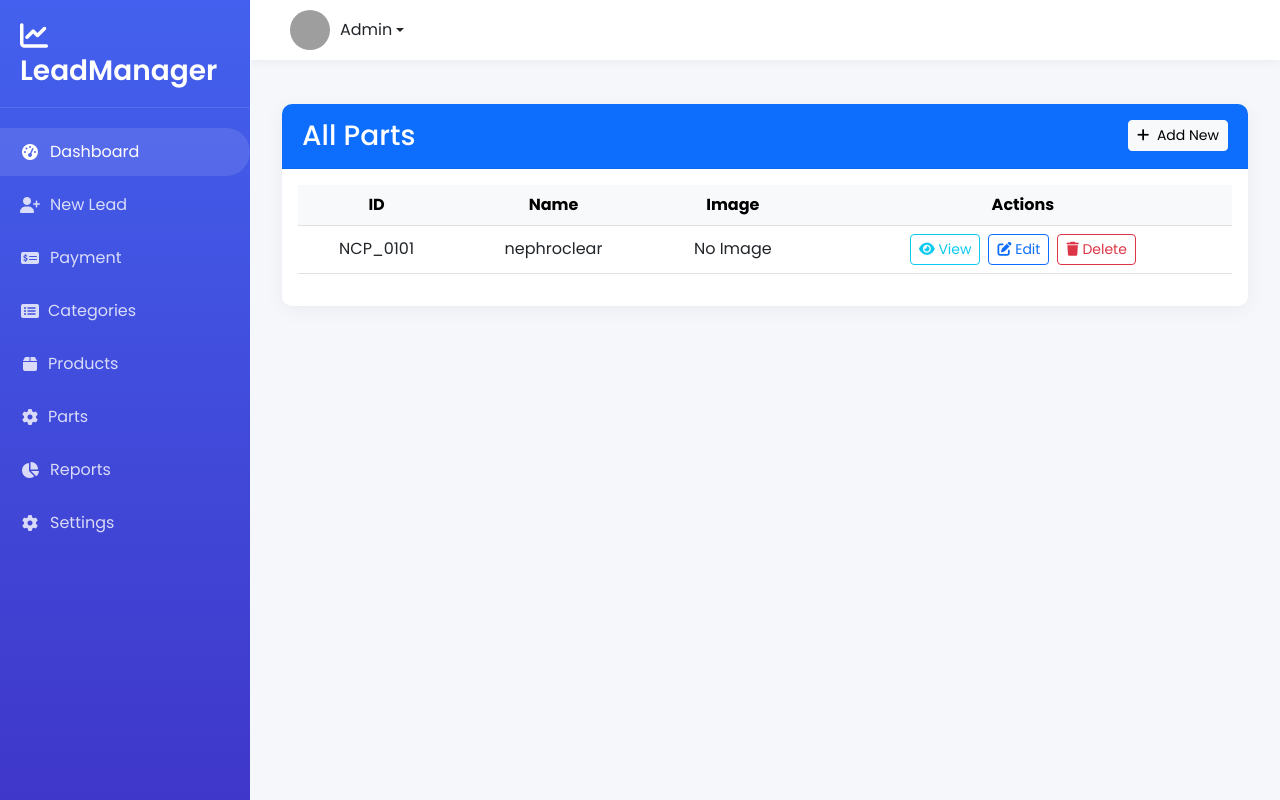
After one commit to MS03122003/gkhealthcare, a Django app: page /parts/ in a window 1280 px wide. The commit adds this page. Run offline with Django 5.2, Linux system fonts and the light colour scheme; data comes from the database, SQL or seed files in the repository; both versions use the stored data as it was after the commit; grey boxes are pictures that could not be loaded.

Commit message:
first commit

```diff
--- a/leadmanager/leads/models.py
+++ b/leadmanager/leads/models.py
@@ -131,3 +131,19 @@ class PaymentFollowUp(models.Model):
     class Meta:
         verbose_name = "Payment Follow-up"
         verbose_name_plural = "Payment Follow-ups"
+
+
+class Parts(models.Model):
+    id = models.CharField(max_length=50, primary_key=True)
+    name = models.CharField(max_length=255)
+    parts_image = models.ImageField(upload_to='parts_images/', blank=True, null=True)
+    created_at = models.DateTimeField(auto_now_add=True)
+    updated_at = models.DateTimeField(auto_now=True)
+
+    class Meta:
+        verbose_name = 'Parts'
+        verbose_name_plural = 'Parts'
+        ordering = ['name']
+
+    def __str__(self):
+        return f"{self.name} ({self.id})"
--- a/leadmanager/leads/templates/base.html
+++ b/leadmanager/leads/templates/base.html
@@ -235,7 +235,12 @@
                 </li>
                 <li class="nav-item">
                      <a class="nav-link" href="{% url 'product_list' %}">
-                        <i class="fas fa-list-alt me-2"></i> Product
+                        <i class="fas fa-box me-2"></i> Products
+                     </a>
+                </li>
+                <li class="nav-item">
+                     <a class="nav-link" href="{% url 'parts_list' %}">
+                        <i class="fas fa-cog me-2"></i> Parts
                      </a>
                 </li>
                 <li class="nav-item">
--- /dev/null
+++ b/leadmanager/leads/templates/parts_list.html
@@ -0,0 +1,90 @@
+{% extends "base.html" %}
+{% block title %}Parts List{% endblock %}
+
+{% block content %}
+<div class="container mt-4">
+    <div class="card">
+        <div class="card-header bg-primary text-white d-flex justify-content-between align-items-center">
+            <h3 class="mb-0">All Parts</h3>
+            <a href="{% url 'add_parts' %}" class="btn btn-light btn-sm">
+                <i class="fas fa-plus me-1"></i> Add New
+            </a>
+        </div>
+        <div class="card-body">
+            <div class="table-responsive">
+                <table class="table table-hover align-middle text-center">
+                    <thead class="table-light">
+                        <tr>
+                            <th>ID</th>
+                            <th>Name</th>
+                            <th>Image</th>
+                            <th>Actions</th>
+                        </tr>
+                    </thead>
+                    <tbody>
+                        {% for parts in parts_list %}
+                        <tr>
+                            <td>{{ parts.id }}</td>
+                            <td>{{ parts.name }}</td>
+                            <td>
+                                {% if parts.parts_image %}
+                                    <img src="{{ parts.parts_image.url }}" width="50" height="50" class="img-thumbnail">
+                                {% else %}
+                                    No Image
+                                {% endif %}
+                            </td>
+                            <td>
+                                <div class="d-flex gap-2 justify-content-center flex-wrap">
+                                    <a href="{% url 'parts_detail' parts.id %}" class="btn btn-sm btn-outline-info">
+                                        <i class="fas fa-eye"></i> View
+                                    </a>
+                                    <a href="{% url 'edit_parts' parts.id %}" class="btn btn-sm btn-outline-primary">
+                                        <i class="fas fa-edit"></i> Edit
+                                    </a>
+                                    <button type="button" class="btn btn-sm btn-outline-danger"
+                                            onclick="confirmDelete('{{ parts.id }}', '{{ parts.name }}')">
+                                        <i class="fas fa-trash"></i> Delete
+                                    </button>
+                                </div>
+                            </td>
+                        </tr>
+                        {% endfor %}
+                    </tbody>
+                </table>
+            </div>
+        </div>
+    </div>
+</div>
+
+<!-- Delete Confirmation Modal -->
+<div class="modal fade" id="deleteModal" tabindex="-1" aria-hidden="true">
+    <div class="modal-dialog">
+        <div class="modal-content">
+            <div class="modal-header">
+                <h5 class="modal-title">Confirm Delete</h5>
+                <button type="button" class="btn-close" data-bs-dismiss="modal"></button>
+            </div>
+            <div class="modal-body">
+                <p>Are you sure you want to delete "<strong id="partsName"></strong>"?</p>
+                <p class="text-danger">This action cannot be undone.</p>
+            </div>
+            <div class="modal-footer">
+                <form id="deleteForm" method="post">
+                    {% csrf_token %}
+                    <button type="button" class="btn btn-secondary" data-bs-dismiss="modal">Cancel</button>
+                    <button type="submit" class="btn btn-danger">Delete</button>
+                </form>
+            </div>
+        </div>
+    </div>
+</div>
+
+<script>
+function confirmDelete(partsId, partsName) {
+    document.getElementById('partsName').textContent = partsName;
+    document.getElementById('deleteForm').action = '/parts/' + partsId + '/delete/';
+    var modal = new bootstrap.Modal(document.getElementById('deleteModal'));
+    modal.show();
+}
+</script>
+{% endblock %}
--- a/leadmanager/leads/urls.py
+++ b/leadmanager/leads/urls.py
@@ -22,8 +22,10 @@ urlpatterns = [
     path('products/<str:product_id>/', views.product_detail, name='product_detail'),
     path('products/<str:product_id>/edit/', views.edit_product, name='edit_product'),
     path('products/<str:product_id>/delete/', views.delete_product, name='delete_product'),
-    path('products/add/', views.add_product, name='save_product')
-
-
-
+    path('products/add/', views.add_product, name='save_product'),
+    path('parts/', views.parts_list, name='parts_list'),
+    path('parts/add/', views.add_parts, name='add_parts'),
+    path('parts/<str:parts_id>/', views.parts_detail, name='parts_detail'),
+    path('parts/<str:parts_id>/edit/', views.edit_parts, name='edit_parts'),
+    path('parts/<str:parts_id>/delete/', views.delete_parts, name='delete_parts'),
 ]
--- a/leadmanager/leads/views.py
+++ b/leadmanager/leads/views.py
@@ -11,6 +11,7 @@ from django.http import JsonResponse
 from .models import Category
 from .models import Product, Category
 from .models import Product
+from .models import Parts
 
 def payment_followup_form(request):
     return render(request, 'payment_followup_form.html')
@@ -388,3 +389,62 @@ def delete_product(request, product_id):
 
     # For GET request, show confirmation page
     return render(request, 'delete_product_confirm.html', {'product': product})
+
+def parts_list(request):
+    parts_list = Parts.objects.all()
+    return render(request, 'parts_list.html', {'parts_list': parts_list})
+
+def parts_detail(request, parts_id):
+    parts = get_object_or_404(Parts, id=parts_id)
+    return render(request, 'parts_detail.html', {'parts': parts})
+
+def add_parts(request):
+    if request.method == 'POST':
+        Parts.objects.create(
+            id=request.POST.get('parts_id'),
+            name=request.POST.get('parts_name'),
+            parts_image=request.FILES.get('parts_image')
+        )
+        return redirect('parts_list')
+
+    return render(request, 'add_parts.html')
+
+def edit_parts(request, parts_id):
+    parts = get_object_or_404(Parts, id=parts_id)
+
+    if request.method == 'POST':
+        try:
+            # Update parts fields
+            parts.name = request.POST.get('name', '').strip() or parts.name
+
+            # Handle image upload (check both possible field names)
+            if 'image' in request.FILES:
+                if hasattr(parts, 'image'):
+                    parts.image = request.FILES['image']
+                elif hasattr(parts, 'parts_image'):
+                    parts.parts_image = request.FILES['image']
+
+            parts.save()
+            messages.success(request, 'Parts updated successfully!')
+            return redirect('parts_list')
+
+        except Exception as e:
+            messages.error(request, f'Error updating parts: {str(e)}')
+            return redirect('edit_parts', parts_id=parts_id)
+
+    return render(request, 'edit_parts.html', {'parts': parts})
+
+def delete_parts(request, parts_id):
+    parts = get_object_or_404(Parts, id=parts_id)
+
+    if request.method == 'POST':
+        try:
+            parts.delete()
+            messages.success(request, f'Parts "{parts.name}" deleted successfully!')
+            return redirect('parts_list')
+        except Exception as e:
+            messages.error(request, f'Error deleting parts: {str(e)}')
+            return redirect('parts_list')
+
+    # For GET request, show parts list
+    return redirect('parts_list')
```
Also changed, not shown: leadmanager/leads/templates/add_parts.html (added, +26 -0 lines), leadmanager/leads/templates/edit_parts.html (added, +53 -0 lines), leadmanager/leads/templates/parts_detail.html (added, +14 -0 lines), leadmanager/db.sqlite3, leadmanager/leads/migrations/0002_parts.py (added).
